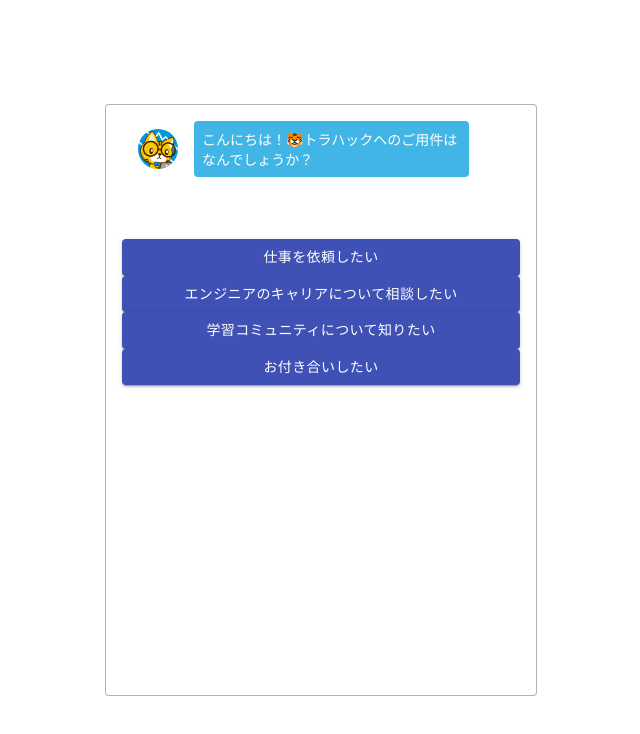
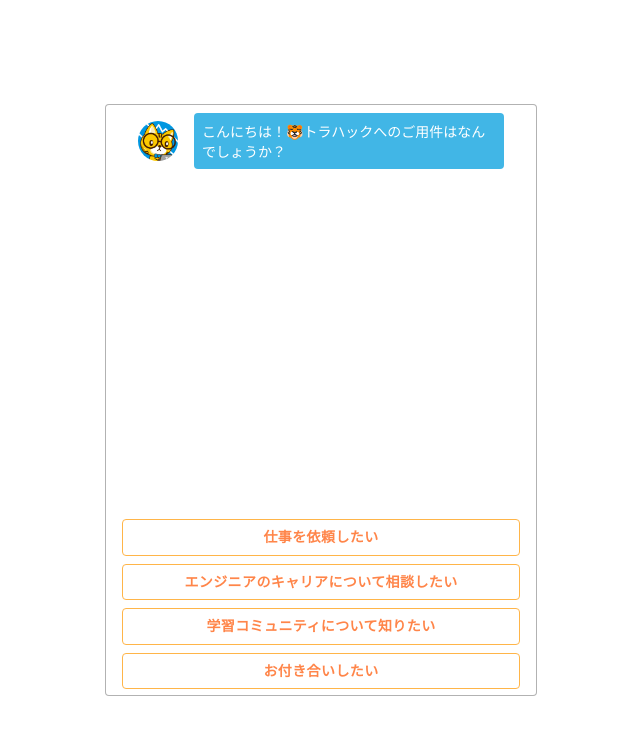
Before and after one commit to great084/react-chatbot, a React (Create React App) app: page / in a window 1280 px wide. Shown: the top 734 px of the page, without its empty margins (319-959 px from the left). Built offline with nearby package versions, Linux system fonts and the light colour scheme.

Commit message:
material uiのカスタマイズ

```diff
--- a/package.json
+++ b/package.json
@@ -5,6 +5,7 @@
   "dependencies": {
     "@material-ui/core": "^4.11.4",
     "@material-ui/icons": "^4.11.2",
+    "@material-ui/styles": "^4.11.4",
     "@material-ui/system": "^4.11.3",
     "@testing-library/jest-dom": "^5.12.0",
     "@testing-library/react": "^11.2.6",
--- a/src/components/Answer.jsx
+++ b/src/components/Answer.jsx
@@ -1,14 +1,30 @@
 import React from "react";
-import { makeStyles } from "@material-ui/core/styles";
+import { makeStyles, createStyles } from "@material-ui/core/styles";
 import Button from "@material-ui/core/Button";
 
-const useStyles = makeStyles((theme) => ({
-  root: {},
-}));
+const useStyles = makeStyles(() =>
+  createStyles({
+    button: {
+      borderColor: "#FFB549",
+      color: "#FF8549",
+      fontWeight: 600,
+      marginBottom: "8px",
+      "&:hover": {
+        backgroundColor: "#FF8549",
+        color: "#fff",
+      },
+    },
+  })
+);
 const Answer = (props) => {
-  // const classes = useStyles();
+  const classes = useStyles();
   return (
-    <Button variant="contained" color="primary" onClick={() => props.select(props.content, props.nextId)}>
+    <Button
+      className={classes.button}
+      variant="outlined"
+      // color="primary"
+      onClick={() => props.select(props.content, props.nextId)}
+    >
       {props.content}
     </Button>
   );
--- a/src/components/Chats.jsx
+++ b/src/components/Chats.jsx
@@ -1,24 +1,23 @@
 import React from "react";
-import { makeStyles } from "@material-ui/core/styles";
+import { makeStyles, createStyles } from "@material-ui/core/styles";
 import List from "@material-ui/core/List";
 
 import { Chat } from "./index";
 
-const useStyles = makeStyles((theme) => ({
-  root: {
-    width: "100%",
-    maxWidth: "36ch",
-    backgroundColor: theme.palette.background.paper,
-  },
-  inline: {
-    display: "inline",
-  },
-}));
+const useStyles = makeStyles(() =>
+  createStyles({
+    chats: {
+      height: "400px",
+      padding: 0,
+      overflow: "auto",
+    },
+  })
+);
 
 const Chats = (props) => {
   const classes = useStyles();
   return (
-    <List className={classes.root}>
+    <List className={classes.chats}>
       {props.chats.map((chat, index) => {
         return <Chat text={chat.text} type={chat.type} key={index.toString()} />;
       })}
```
